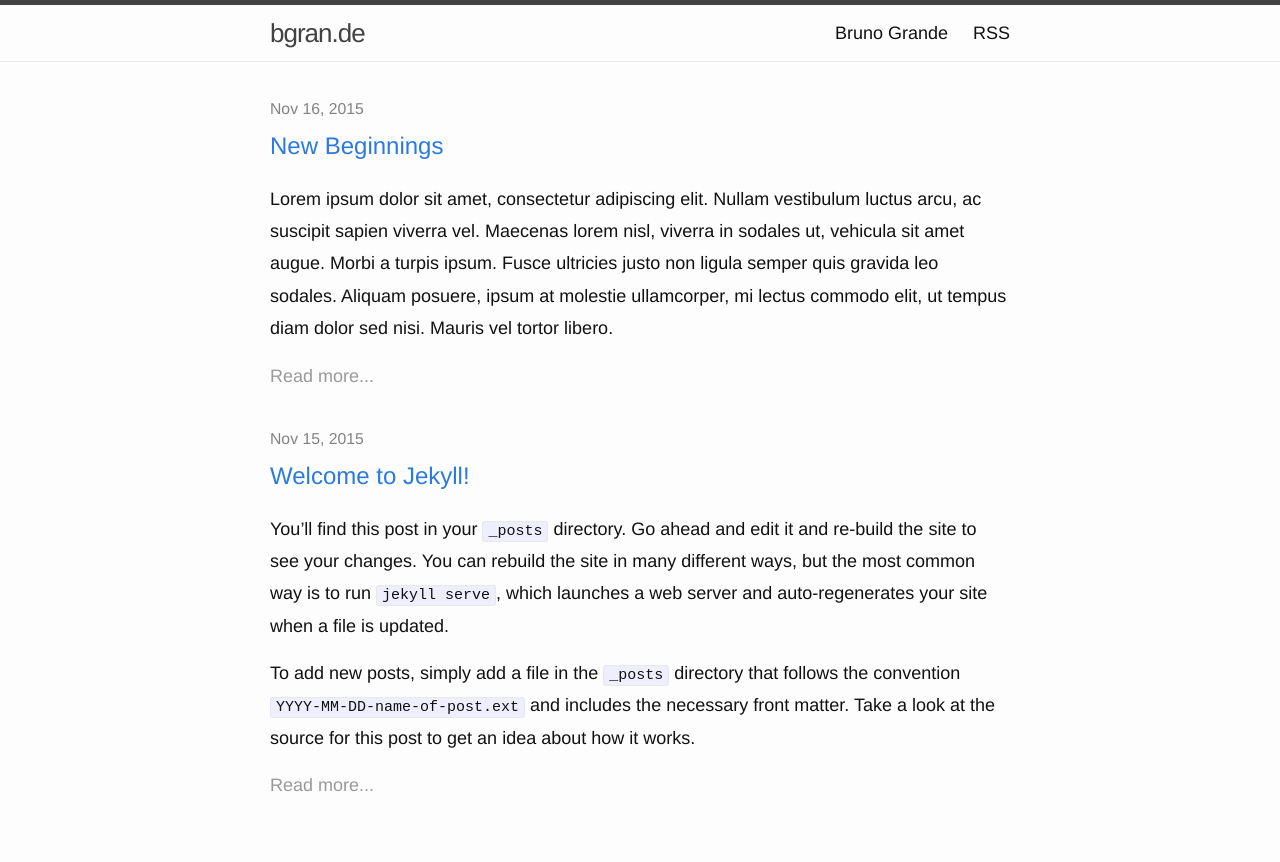
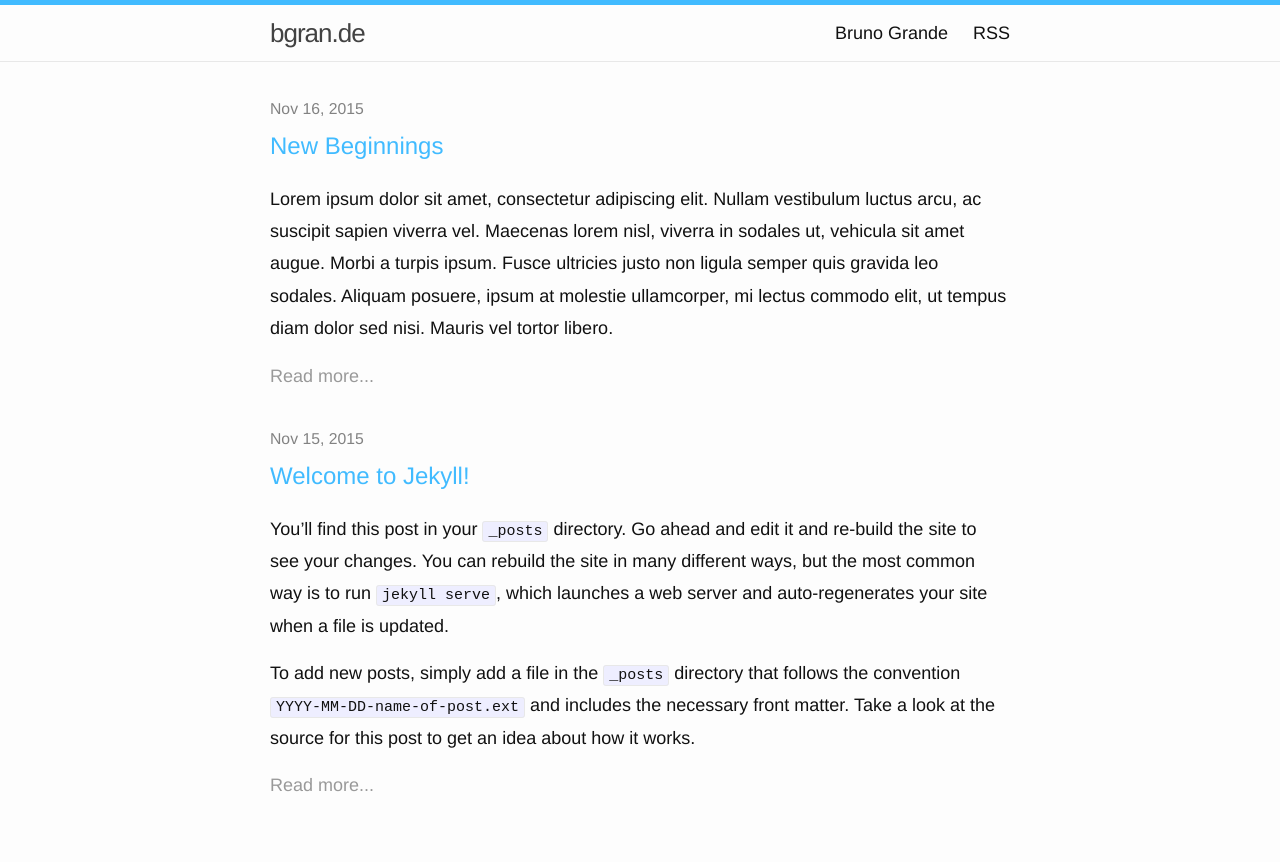
Before and after one commit to BrunoGrandePhD/scientificbruno.github.io, a Jekyll site: the page built from index.html, in a window 1280 px wide. Shown: the top 862 px of the page. Built offline with Jekyll 4.4.1, drawn with Linux system fonts in a browser that asks for light colours; Markdown is read by kramdown in place of the engine named in the settings; grey boxes are pictures that could not be loaded.

Commit message:
changed branch colour (fixes #4)

```diff
--- a/_sass/_layout.scss
+++ b/_sass/_layout.scss
@@ -2,7 +2,7 @@
  * Site header
  */
 .site-header {
-    border-top: 5px solid $grey-color-dark;
+    border-top: 5px solid $brand-color;
     border-bottom: 1px solid $grey-color-light;
     min-height: 56px;
 
@@ -208,7 +208,7 @@
     float: right;
     margin: 0 0 $border-unit $border-unit;
     border-radius: $border-unit;
-    border: 2px solid #565656;
+    border: 1px solid $brand-color;
 }
 
 @include media-query($on-palm) {
--- a/css/main.scss
+++ b/css/main.scss
@@ -18,7 +18,7 @@
 
 $text-color:       #111;
 $background-color: #fdfdfd;
-$brand-color:      #2a7ae2;
+$brand-color:      #41BBFF;
 
 $grey-color:       #828282;
 $grey-color-light: lighten($grey-color, 40%);
```
